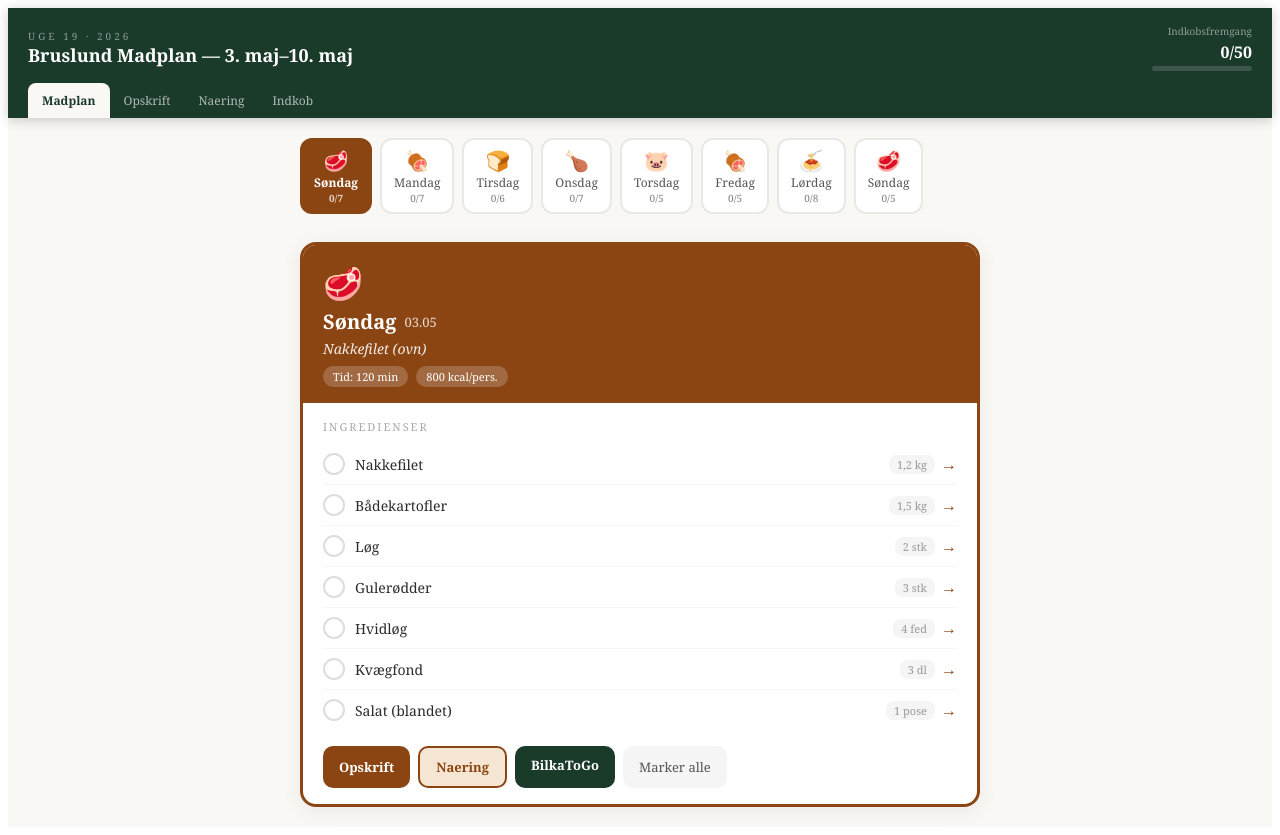
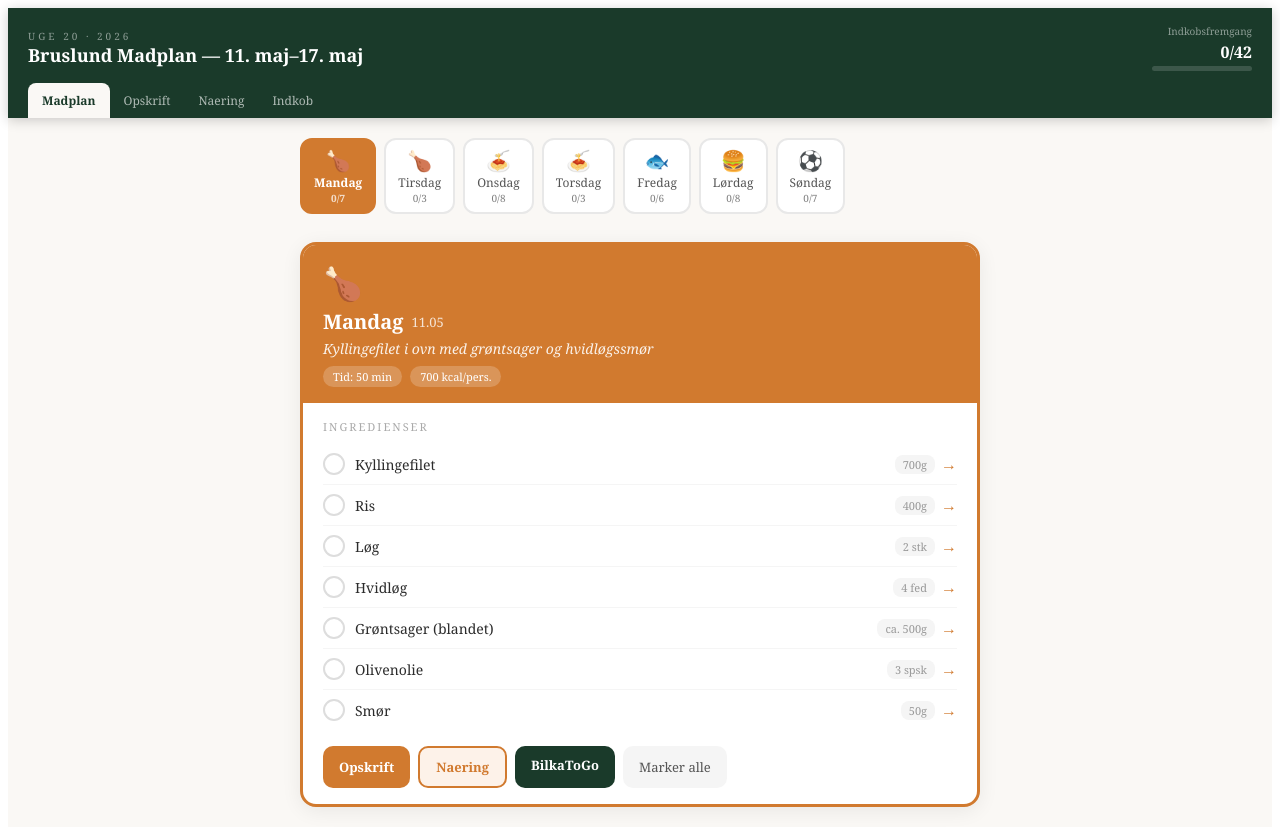
Before and after one commit to FleshDK/madplan, a React (Vite) app: page / in a window 1280 px wide. Built offline with nearby package versions, Linux system fonts and the light colour scheme.

Commit message:
🍽️ Madplan uge 20

```diff
--- a/src/App.jsx
+++ b/src/App.jsx
@@ -1,117 +1,15 @@
 import { useState } from "react";
 
-// Madplan uge 19 · 2026 · 3. maj – 10. maj
-// Opdateret af MasterKOK 👨‍🍳 søndag 3. maj 2026
-// Baseret på Bilka-tilbud og familiens præferencer
+// Madplan uge 20 · 2026 · 11. maj – 17. maj
+// Opdateret af MasterKOK 👨‍🍳 søndag 10. maj 2026
+// Baseret på familiens præferencer (fryseren tom efter uge 19)
 
 const madplan = [
   {
-    day: "Søndag",
-    dato: "03.05",
-    emoji: "🥩",
-    meal: "Nakkefilet (ovn)",
-    color: "#f5e6d3",
-    accent: "#8b4513",
-    naering: {
-      hel: { kcal: 3200, protein: 280, kulhy: 180, fedt: 130 },
-      portion: { kcal: 800, protein: 70, kulhy: 45, fedt: 33 },
-    },
-    recipe: {
-      tid: "120 min",
-      svaerhed: "Middel",
-      intro: "Klassisk søndagsret! Langtidsstegt nakkefilet bliver mørt og saftigt. Start tidligt! 🥩",
-      trin: [
-        "Forvarm ovnen til 160°C.",
-        "Tørr nakkefileten og krydr godt med salt, peber og paprika.",
-        "Brun den kort i pande med olivenolie på alle sider.",
-        "Læg i ildfast gryde med snittede løg, gulerødder og hvidløg.",
-        "Hæld kvægfond og evt. rødvin ved.",
-        "Læg låg på og bag 90-120 min til mørt og mørhørende.",
-        "Server med bådekartofler og salat. Virkelig lækkert! 🥩",
-      ],
-    },
-    ingredients: [
-      { name: "Nakkefilet", qty: "1,2 kg", url: "https://www.bilkatogo.dk/s?query=nakkefilet" },
-      { name: "Bådekartofler", qty: "1,5 kg", url: "https://www.bilkatogo.dk/s?query=kartofler" },
-      { name: "Løg", qty: "2 stk", url: "https://www.bilkatogo.dk/s?query=loeg" },
-      { name: "Gulerødder", qty: "3 stk", url: "https://www.bilkatogo.dk/s?query=gulerodder" },
-      { name: "Hvidløg", qty: "4 fed", url: "https://www.bilkatogo.dk/s?query=hvidloeg" },
-      { name: "Kvægfond", qty: "3 dl", url: "https://www.bilkatogo.dk/s?query=fond" },
-      { name: "Salat (blandet)", qty: "1 pose", url: "https://www.bilkatogo.dk/s?query=salat" },
-    ],
-  },
-  {
     day: "Mandag",
-    dato: "04.05",
-    emoji: "🍖",
-    meal: "Rester fra nakkefilet 🍖",
-    color: "#f5e6d3",
-    accent: "#8b4513",
-    naering: {
-      hel: { kcal: 2800, protein: 260, kulhy: 160, fedt: 120 },
-      portion: { kcal: 700, protein: 65, kulhy: 40, fedt: 30 },
-    },
-    recipe: {
-      tid: "60 min",
-      svaerhed: "Let",
-      intro: "Perfekt resteret-ret! Nakkefilet fra søndagen opvarmes med lidt bouillon til mørt og saftigt kød. Nem og økonmisk! 🍖",
-      trin: [
-        "Tag restene af nakkefileten fra søndagen.",
-        "Skær kødet i passende stykker.",
-        "Læg det i et ildfast fad dækt med låg eller stanniol.",
-        "Hæld 2-3 dl bouillon eller vand (evt. blandet med fløde) over kødet.",
-        "Bag det ved 150°C i 45-60 min til det er helt varmt og mørt.",
-        "Server med bådekartofler, ris eller kartofler efter behag.",
-        "Sousen fra kødet kan tjykkes med maizena hvis ønsket. Lækkert! 🍖",
-      ],
-    },
-    ingredients: [
-      { name: "Nakkefilet (rester fra søndag)", qty: "ca. 500g", url: "https://www.bilkatogo.dk/s?query=nakkefilet" },
-      { name: "Kvægfond/bouillon", qty: "2-3 dl", url: "https://www.bilkatogo.dk/s?query=fond" },
-      { name: "Bådekartofler", qty: "1,5 kg", url: "https://www.bilkatogo.dk/s?query=kartofler" },
-      { name: "Fløde (evt.)", qty: "1 dl", url: "https://www.bilkatogo.dk/s?query=flode" },
-      { name: "Smør", qty: "25g", url: "https://www.bilkatogo.dk/s?query=smor" },
-      { name: "Salt og peber", qty: "efter smag", url: "https://www.bilkatogo.dk/s?query=krydderier" },
-      { name: "Maizena (evt. tykner)", qty: "evt.", url: "https://www.bilkatogo.dk/s?query=maizena" },
-    ],
-  },
-  {
-    day: "Tirsdag",
-    dato: "05.05",
-    emoji: "🍞",
-    meal: "Rugbrødsdag 🍞",
-    color: "#f3f3f3",
-    accent: "#8b6914",
-    naering: {
-      hel: { kcal: 2600, protein: 180, kulhy: 200, fedt: 85 },
-      portion: { kcal: 650, protein: 45, kulhy: 50, fedt: 21 },
-    },
-    recipe: {
-      tid: "15 min",
-      svaerhed: "Let",
-      intro: "Nem tirsdag! Rugbrød med varm fiskefillet og varm leverpostej — klassisk dansk hygge. 🍞",
-      trin: [
-        "Tag rugbrødet og skær det i skiver.",
-        "Steg fiskefilleten kort i pande med smør til den er gylden.",
-        "Varm leverpostej op i ovnen eller på panden.",
-        "Smør rugbrødet og server det med fiskefillet og leverpostej.",
-        "Evt. tilføj salat og syltet agurk. Smukt! 🍞",
-      ],
-    },
-    ingredients: [
-      { name: "Rugbrød", qty: "1 brød", url: "https://www.bilkatogo.dk/s?query=rugbrod" },
-      { name: "Fiskefillet (frossen)", qty: "400g", url: "https://www.bilkatogo.dk/s?query=fiskefillet" },
-      { name: "Leverpostej", qty: "1 dåse", url: "https://www.bilkatogo.dk/s?query=leverpostej" },
-      { name: "Smør", qty: "50g", url: "https://www.bilkatogo.dk/s?query=smor" },
-      { name: "Salat (blandet)", qty: "evt.", url: "https://www.bilkatogo.dk/s?query=salat" },
-      { name: "Syltet agurk", qty: "evt.", url: "https://www.bilkatogo.dk/s?query=agurk" },
-    ],
-  },
-  {
-    day: "Onsdag",
-    dato: "06.05",
+    dato: "11.05",
     emoji: "🍗",
-    meal: "Kyllingebrystfilet (flødesovs)",
+    meal: "Kyllingefilet i ovn med grøntsager og hvidløgssmør",
     color: "#fdf2e9",
     accent: "#d17a2f",
     naering: {
@@ -119,163 +17,229 @@ const madplan = [
       portion: { kcal: 700, protein: 60, kulhy: 55, fedt: 24 },
     },
     recipe: {
-      tid: "40 min",
+      tid: "50 min",
       svaerhed: "Let",
-      intro: "Klassisk flødesovs-ret! Møre kyllingebrystfileter i en cremig sovs. Server med ris. 🍗",
+      intro: "Frisk start på ugen! Møre kyllingefileter med røstede grøntsager og hvidløgssmør. Nem og smagsfuld! 🍗",
       trin: [
-        "Skær kyllingebrystfileter i tynde skiver.",
-        "Steg dem kort i pande med smør på begge sider, tag dem ud.",
-        "Svits finthakket løg og hvidløg i samme pande.",
-        "Tilsæt fløde og evt. et par spsk flødeost.",
-        "Tilsæt kyllingen tilbage og lad det varme igennem.",
-        "Krydr med salt, peber og evt. sennepe.",
-        "Kog ris efter pakkehenvisning.",
-        "Server straks! Rigtig lækkert! 🍗",
+        "Forvarm ovnen til 200°C.",
+        "Skær kyllingefileter i mundfulde stykker.",
+        "Læg dem i ildfast fad med snittede løg, hvidløg og grøntsager.",
+        "Drys med olivenolie, salt og peber.",
+        "Bag i 40-45 min til kyllingen er mørt og gylden.",
+        "Blan smør og hakket hvidløg sammen til smør.",
+        "Server med ris og hvidløgssmørret. Lækkert! 🍗",
       ],
     },
     ingredients: [
-      { name: "Kyllingebrystfilet", qty: "700g", url: "https://www.bilkatogo.dk/s?query=kyllingebryst" },
+      { name: "Kyllingefilet", qty: "700g", url: "https://www.bilkatogo.dk/s?query=kyllingefilet" },
       { name: "Ris", qty: "400g", url: "https://www.bilkatogo.dk/s?query=ris" },
-      { name: "Løg", qty: "1 stk", url: "https://www.bilkatogo.dk/s?query=loeg" },
+      { name: "Løg", qty: "2 stk", url: "https://www.bilkatogo.dk/s?query=loeg" },
+      { name: "Hvidløg", qty: "4 fed", url: "https://www.bilkatogo.dk/s?query=hvidloeg" },
+      { name: "Grøntsager (blandet)", qty: "ca. 500g", url: "https://www.bilkatogo.dk/s?query=gront" },
+      { name: "Olivenolie", qty: "3 spsk", url: "https://www.bilkatogo.dk/s?query=olivenolie" },
+      { name: "Smør", qty: "50g", url: "https://www.bilkatogo.dk/s?query=smor" },
+    ],
+  },
+  {
+    day: "Tirsdag",
+    dato: "12.05",
+    emoji: "🍗",
+    meal: "Rester fra mandag (kylling)",
+    color: "#fdf2e9",
+    accent: "#d17a2f",
+    naering: {
+      hel: { kcal: 2600, protein: 220, kulhy: 200, fedt: 85 },
+      portion: { kcal: 650, protein: 55, kulhy: 50, fedt: 21 },
+    },
+    recipe: {
+      tid: "20 min",
+      svaerhed: "Let",
+      intro: "Rester fra mandag! Kyllingen opvarmes og serveres igen. Nem og sødt resteret dag. 🍗",
+      trin: [
+        "Tag restene af kyllingen fra mandag.",
+        "Varm dem op i ovnen ved 150°C i ca. 15 min.",
+        "Evt. tilsæt lidt bouillon eller vand hvis tørt.",
+        "Server med samme tilbehør som i dag eller noget nyt.",
+        "Nemt og sparer tid i køkkenet!",
+      ],
+    },
+    ingredients: [
+      { name: "Kylling (rester fra mandag)", qty: "ca. 500g", url: "https://www.bilkatogo.dk/s?query=kyllingefilet" },
+      { name: "Ris eller kartofler", qty: "efter ønske", url: "https://www.bilkatogo.dk/s?query=ris" },
+      { name: "Evt. bouillon", qty: "1 dl", url: "https://www.bilkatogo.dk/s?query=fond" },
+    ],
+  },
+  {
+    day: "Onsdag",
+    dato: "13.05",
+    emoji: "🍝",
+    meal: "Spaghetti med kødsovs (bolognese)",
+    color: "#fff3e0",
+    accent: "#e65100",
+    naering: {
+      hel: { kcal: 2900, protein: 260, kulhy: 300, fedt: 95 },
+      portion: { kcal: 725, protein: 65, kulhy: 75, fedt: 24 },
+    },
+    recipe: {
+      tid: "45 min",
+      svaerhed: "Let",
+      intro: "Klassiker — hurtig hverdagsret! Spaghetti med kødsovs er altid en succes. 🍝",
+      trin: [
+        "Kog spaghetti efter pakkehenvisning.",
+        "Brun hakket oksekød i pande med olivenolie.",
+        "Tilsæt finthakket løg og hvidløg, svits kort.",
+        "Tilsæt dåsetomater, tomatpuré og fond.",
+        "Lad det simre 20-25 min på lav varme.",
+        "Krydr med salt, peber og evt. oregano.",
+        "Bland pasta og sovs sammen. Server straks! 🍝",
+      ],
+    },
+    ingredients: [
+      { name: "Spaghetti", qty: "500g", url: "https://www.bilkatogo.dk/s?query=spaghetti" },
+      { name: "Hakket oksekød", qty: "600g", url: "https://www.bilkatogo.dk/s?query=hakket+koed" },
+      { name: "Dåsetomater", qty: "2 dåser", url: "https://www.bilkatogo.dk/s?query=daaosetomater" },
+      { name: "Løg", qty: "2 stk", url: "https://www.bilkatogo.dk/s?query=loeg" },
       { name: "Hvidløg", qty: "3 fed", url: "https://www.bilkatogo.dk/s?query=hvidloeg" },
-      { name: "Fløde", qty: "3 dl", url: "https://www.bilkatogo.dk/s?query=flode" },
-      { name: "Smør", qty: "50g", url: "https://www.bilkatogo.dk/s?query=smor" },
-      { name: "Sennepe (evt.)", qty: "1 tsk", url: "https://www.bilkatogo.dk/s?query=sennepe" },
+      { name: "Tomatpuré", qty: "2 spsk", url: "https://www.bilkatogo.dk/s?query=tomatpure" },
+      { name: "Kødfond", qty: "2 dl", url: "https://www.bilkatogo.dk/s?query=fond" },
+      { name: "Olivenolie", qty: "3 spsk", url: "https://www.bilkatogo.dk/s?query=olivenolie" },
     ],
   },
   {
     day: "Torsdag",
-    dato: "07.05",
-    emoji: "🐷",
-    meal: "Mørbrad af gris",
-    color: "#f5e6d3",
-    accent: "#a0522d",
+    dato: "14.05",
+    emoji: "🍝",
+    meal: "Rester fra onsdag (bolognese)",
+    color: "#fff3e0",
+    accent: "#e65100",
     naering: {
-      hel: { kcal: 3100, protein: 280, kulhy: 160, fedt: 130 },
-      portion: { kcal: 775, protein: 70, kulhy: 40, fedt: 33 },
+      hel: { kcal: 2700, protein: 240, kulhy: 280, fedt: 85 },
+      portion: { kcal: 675, protein: 60, kulhy: 70, fedt: 21 },
     },
     recipe: {
-      tid: "50 min",
-      svaerhed: "Middel",
-      intro: "Mørbrad af gris er en præmie-ret! Stegte kartofler og simpel sauce gør det perfekt. 🐷",
+      tid: "15 min",
+      svaerhed: "Let",
+      intro: "Rester fra onsdag! Bolognese opvarmes og serveres på frisk pasta. Nem dag! 🍝",
       trin: [
-        "Tørr mørbrad godt og krydr det godt med salt og peber.",
-        "Brun mørbrad kort i pande med smør på begge sider.",
-        "Lagt det i ildfast skål og bag ved 180°C i ca. 25-30 min.",
-        "I mellemtiden: skær kartofler i stykker og steg dem gylden i olivenolie.",
-        "Tag mørbrad ud af ovnen og lad det hvile 5 min før servering.",
-        "Skær mørbrad i pæne bider.",
-        "Server med stegte kartofler og evt. grønt. Virkelig delikat! 🐷",
+        "Kog frisk pasta efter pakkehenvisning.",
+        "Varm bolognesen fra onsdag op i pande.",
+        "Evt. tilsæt lidt vand eller fond hvis tørt.",
+        "Bland pasta og sovs sammen.",
+        "Server straks med evt. Parmesan. Lækkert! 🍝",
       ],
     },
     ingredients: [
-      { name: "Mørbrad af gris", qty: "700g", url: "https://www.bilkatogo.dk/s?query=morbrad+gris" },
-      { name: "Kartofler", qty: "1,2 kg", url: "https://www.bilkatogo.dk/s?query=kartofler" },
-      { name: "Smør", qty: "50g", url: "https://www.bilkatogo.dk/s?query=smor" },
-      { name: "Olivenolie", qty: "3 spsk", url: "https://www.bilkatogo.dk/s?query=olivenolie" },
-      { name: "Grønt (evt.)", qty: "efter behov", url: "https://www.bilkatogo.dk/s?query=gront" },
+      { name: "Spaghetti eller pasta", qty: "500g", url: "https://www.bilkatogo.dk/s?query=pasta" },
+      { name: "Bolognese (rester fra onsdag)", qty: "ca. 1 liter", url: "https://www.bilkatogo.dk/s?query=hakket+koed" },
+      { name: "Evt. Parmesan", qty: "evt.", url: "https://www.bilkatogo.dk/s?query=parmesan" },
     ],
   },
   {
     day: "Fredag",
-    dato: "08.05",
-    emoji: "🍖",
-    meal: "Spareribs",
-    color: "#f5e6d3",
-    accent: "#c0392b",
+    dato: "15.05",
+    emoji: "🐟",
+    meal: "Fiskefilet med persillesovs og citron",
+    color: "#e1f5fe",
+    accent: "#0277bd",
     naering: {
-      hel: { kcal: 3200, protein: 260, kulhy: 180, fedt: 140 },
-      portion: { kcal: 800, protein: 65, kulhy: 45, fedt: 35 },
+      hel: { kcal: 2400, protein: 280, kulhy: 160, fedt: 70 },
+      portion: { kcal: 600, protein: 70, kulhy: 40, fedt: 18 },
     },
     recipe: {
-      tid: "90 min",
+      tid: "35 min",
       svaerhed: "Let",
-      intro: "Fridag! Saftige spareribs med BBQ-sovs og pomfritter — rigtig weekendfest! 🍖",
+      intro: "Fredagsfisk! 🐟 Møre fiskefileter med frisk persillesovs og citron — klassisk dansk!",
       trin: [
-        "Forvarm ovnen til 180°C.",
-        "Forbered spareribs — fjern eventuelt plastik-folie.",
-        "Lagt ribsene i ildfast fad med lidt vand.",
-        "Bag dem i 60 min. I sidste 15 min: pensl hyppigt med BBQ-sovs.",
-        "I mellemtiden: skær kartofler i stykker og steg pomfritter efter anvisning.",
-        "Tag ribsene ud når de er møre og glistner.",
-        "Server med varme pomfritter og evt. coleslaw. Lækkert! 🍖",
+        "Kog kogte kartofler i saltet vand.",
+        "Tørr fiskefilleter og krydr med salt og peber.",
+        "Steg dem kort i pande med smør på begge sider, 3-4 min per side.",
+        "Lav persillesovs: smelt smør og tilsæt fløde og hakket persille.",
+        "Tilsæt citronjuice og smag til med salt og peber.",
+        "Læg fiskefilleten på tallerken med kartofler.",
+        "Hæld persillesovsen over. Virkelig lækkert! 🐟",
       ],
     },
     ingredients: [
-      { name: "Spareribs", qty: "1-1,5 kg", url: "https://www.bilkatogo.dk/s?query=spareribs" },
-      { name: "BBQ-sovs", qty: "1 flaske/glas", url: "https://www.bilkatogo.dk/s?query=bbq" },
-      { name: "Kartofler til pomfritter", qty: "1 kg", url: "https://www.bilkatogo.dk/s?query=kartofler" },
-      { name: "Olivenolie", qty: "til steging", url: "https://www.bilkatogo.dk/s?query=olivenolie" },
-      { name: "Coleslaw (evt.)", qty: "evt.", url: "https://www.bilkatogo.dk/s?query=coleslaw" },
+      { name: "Fiskefilet (frossen)", qty: "700g", url: "https://www.bilkatogo.dk/s?query=fiskefillet" },
+      { name: "Kogte kartofler", qty: "1,5 kg", url: "https://www.bilkatogo.dk/s?query=kartofler" },
+      { name: "Smør", qty: "75g", url: "https://www.bilkatogo.dk/s?query=smor" },
+      { name: "Fløde", qty: "2 dl", url: "https://www.bilkatogo.dk/s?query=flode" },
+      { name: "Persille (frisk)", qty: "1 bundt", url: "https://www.bilkatogo.dk/s?query=persille" },
+      { name: "Citron", qty: "1-2 stk", url: "https://www.bilkatogo.dk/s?query=citron" },
     ],
   },
   {
     day: "Lørdag",
-    dato: "09.05",
-    emoji: "🍝",
-    meal: "Pasta m. tomatflødesovs 🍝",
-    color: "#fff3e0",
-    accent: "#e65100",
+    dato: "16.05",
+    emoji: "🍔",
+    meal: "Hjemmelavede burgere med bacon og salat",
+    color: "#f5deb3",
+    accent: "#8b4513",
     naering: {
-      hel: { kcal: 2700, protein: 200, kulhy: 320, fedt: 85 },
-      portion: { kcal: 675, protein: 50, kulhy: 80, fedt: 21 },
+      hel: { kcal: 3100, protein: 280, kulhy: 260, fedt: 110 },
+      portion: { kcal: 775, protein: 70, kulhy: 65, fedt: 28 },
     },
     recipe: {
-      tid: "35 min",
-      svaerhed: "Let",
-      intro: "Klassisk italiensk pasta-ret med cremig tomatflødesovs. Enkelt men deiligt! 🍝",
+      tid: "60 min",
+      svaerhed: "Middel",
+      intro: "Weekendhygge! 🍔 Hjemmelavede burgere med sprødt bacon — en vinder!",
       trin: [
-        "Kog pasta efter pakkehenvisning, sirup og sæt den til siden.",
-        "Svits finthakket løg og hvidløg i olivenolie.",
-        "Tilsæt dåsetomater og lad det simre 10 min.",
-        "Hæld fløde ved og lad det varme igennem.",
-        "Krydr med salt, peber, basilikum og evt. oregano.",
-        "Bland pasta og sovs sammen.",
-        "Server med evt. Parmesan og frisk basil. Mmm! 🍝",
+        "Steg pomfritter efter anvisning (eller bådekartofler efter valg).",
+        "Bland hakket oksekød med salt, peber og evt. løg.",
+        "Form kødet i 4 patties (ca. 150g hver).",
+        "Steg burgers i het pande 3-4 min per side til medium-rare.",
+        "Steg bacon til sprødt.",
+        "Toaster brødet eller burgerbuns.",
+        "Sammensat burger: bund, mayo, salat, tomat, burger, ost, bacon, top.",
+        "Server med varme pomfritter og evt. dips. Lækkert! 🍔",
       ],
     },
     ingredients: [
-      { name: "Pasta", qty: "500g", url: "https://www.bilkatogo.dk/s?query=pasta" },
-      { name: "Dåsetomater", qty: "2 dåser", url: "https://www.bilkatogo.dk/s?query=daaosetomater" },
-      { name: "Fløde", qty: "2 dl", url: "https://www.bilkatogo.dk/s?query=flode" },
-      { name: "Løg", qty: "1 stk", url: "https://www.bilkatogo.dk/s?query=loeg" },
-      { name: "Hvidløg", qty: "3 fed", url: "https://www.bilkatogo.dk/s?query=hvidloeg" },
-      { name: "Olivenolie", qty: "3 spsk", url: "https://www.bilkatogo.dk/s?query=olivenolie" },
-      { name: "Basilikum", qty: "evt.", url: "https://www.bilkatogo.dk/s?query=basilikum" },
-      { name: "Parmesan (evt.)", qty: "evt.", url: "https://www.bilkatogo.dk/s?query=parmesan" },
+      { name: "Hakket oksekød", qty: "600g", url: "https://www.bilkatogo.dk/s?query=hakket+koed" },
+      { name: "Burgerbuns eller brød", qty: "4 stk", url: "https://www.bilkatogo.dk/s?query=burgerbuns" },
+      { name: "Bacon", qty: "200g", url: "https://www.bilkatogo.dk/s?query=bacon" },
+      { name: "Kartofler (pomfritter)", qty: "1 kg", url: "https://www.bilkatogo.dk/s?query=kartofler" },
+      { name: "Salat (blandet)", qty: "1 pose", url: "https://www.bilkatogo.dk/s?query=salat" },
+      { name: "Tomat", qty: "2 stk", url: "https://www.bilkatogo.dk/s?query=tomat" },
+      { name: "Ost (cheddar)", qty: "4 skiver", url: "https://www.bilkatogo.dk/s?query=cheddar+ost" },
+      { name: "Mayo og evt. dips", qty: "efter ønske", url: "https://www.bilkatogo.dk/s?query=mayo" },
     ],
   },
   {
     day: "Søndag",
-    dato: "10.05",
-    emoji: "🥩",
-    meal: "Kalveculotte (bøf)",
-    color: "#e8f4f8",
-    accent: "#2c3e50",
+    dato: "17.05",
+    emoji: "⚽",
+    meal: "Flæskesteg med rødkål og brun sovs",
+    color: "#fce4ec",
+    accent: "#c2185b",
     naering: {
-      hel: { kcal: 3000, protein: 300, kulhy: 140, fedt: 120 },
-      portion: { kcal: 750, protein: 75, kulhy: 35, fedt: 30 },
+      hel: { kcal: 3200, protein: 300, kulhy: 200, fedt: 130 },
+      portion: { kcal: 800, protein: 75, kulhy: 50, fedt: 33 },
     },
     recipe: {
-      tid: "25 min",
-      svaerhed: "Let",
-      intro: "Festlig søndag! Møre kalveculotte-bøffer med bearnaise og bådekartofler. Lækkert! 🥩",
+      tid: "120 min",
+      svaerhed: "Middel",
+      intro: "⚽ Vejle BK-dag! Klassisk dansk flæskesteg med rødkål. Enkel og festlig — Lars muligvis til stadion!",
       trin: [
-        "Tag bøffer ud og lad dem varme til stuetemperatur.",
-        "Kog bådekartofler i saltet vand ca. 15-20 min.",
-        "Varm pande med smør til høj varme.",
-        "Steg bøfferne ca. 3-4 min per side til medium.",
-        "Lad dem hvile 3 min på varm tallerken.",
-        "Server med bådekartofler og fyldig bearnaise.",
-        "Evt. tilføj салat på siden. Virkelig festligt! 🥩",
+        "Forvarm ovnen til 180°C.",
+        "Tag flæskesteg ud og lad den varme til stuetemperatur.",
+        "Tørr stegen og krydr med salt og peber.",
+        "Brun stegen kort i pande, læg den i ildfast fad.",
+        "Bag i 90-100 min til mørt. Pensl hyppigt med stegekræm.",
+        "I mellemtiden: kog kogte kartofler og tørn rødkål.",
+        "Lav brun sovs fra stegesaften eller kødfond.",
+        "Skær stegen i pæne skiver. Server med kartofler, rødkål og sovs.",
+        "Festligt og klassisk dansk! ⚽",
       ],
     },
     ingredients: [
-      { name: "Kalveculotte-bøffer", qty: "4 stk (ca. 180g)", url: "https://www.bilkatogo.dk/s?query=kalveculotte" },
-      { name: "Bådekartofler", qty: "1,5 kg", url: "https://www.bilkatogo.dk/s?query=kartofler" },
-      { name: "Smør", qty: "75g", url: "https://www.bilkatogo.dk/s?query=smor" },
-      { name: "Bearnaise", qty: "1 pose/glas", url: "https://www.bilkatogo.dk/s?query=bearnaise" },
-      { name: "Salat (blandet)", qty: "evt.", url: "https://www.bilkatogo.dk/s?query=salat" },
+      { name: "Flæskesteg", qty: "1,5 kg", url: "https://www.bilkatogo.dk/s?query=flaeskesteg" },
+      { name: "Kogte kartofler", qty: "1,5 kg", url: "https://www.bilkatogo.dk/s?query=kartofler" },
+      { name: "Rødkål (færsk)", qty: "1 hoved", url: "https://www.bilkatogo.dk/s?query=rodkal" },
+      { name: "Kødfond", qty: "3-4 dl", url: "https://www.bilkatogo.dk/s?query=fond" },
+      { name: "Smør", qty: "50g", url: "https://www.bilkatogo.dk/s?query=smor" },
+      { name: "Maizena (evt. tykner)", qty: "1 spsk", url: "https://www.bilkatogo.dk/s?query=maizena" },
+      { name: "Salt og peber", qty: "efter smag", url: "https://www.bilkatogo.dk/s?query=krydderier" },
     ],
   },
 ];
@@ -354,8 +318,8 @@ export default function App() {
       <div style={{ background: "#1a3a2a", color: "white", padding: "16px 20px 0", position: "sticky", top: 0, zIndex: 100, boxShadow: "0 2px 12px rgba(0,0,0,0.2)" }}>
         <div style={{ display: "flex", justifyContent: "space-between", alignItems: "center", marginBottom: 12 }}>
           <div>
-            <div style={{ fontSize: 10, letterSpacing: 3, textTransform: "uppercase", opacity: 0.5 }}>Uge 19 · 2026</div>
-            <div style={{ fontSize: 18, fontWeight: "bold" }}>Bruslund Madplan — 3. maj–10. maj</div>
+            <div style={{ fontSize: 10, letterSpacing: 3, textTransform: "uppercase", opacity: 0.5 }}>Uge 20 · 2026</div>
+            <div style={{ fontSize: 18, fontWeight: "bold" }}>Bruslund Madplan — 11. maj–17. maj</div>
           </div>
           <div style={{ textAlign: "right" }}>
             <div style={{ fontSize: 10, opacity: 0.5, marginBottom: 3 }}>Indkobsfremgang</div>
@@ -516,7 +480,7 @@ export default function App() {
         {view === "list" && (
           <div>
             <div style={{ background: "#1a3a2a", color: "white", borderRadius: 12, padding: "14px 18px", marginBottom: 20, display: "flex", justifyContent: "space-between", alignItems: "center" }}>
-              <span style={{ fontWeight: "bold", fontSize: 15 }}>Indkobsliste — uge 19</span>
+              <span style={{ fontWeight: "bold", fontSize: 15 }}>Indkobsliste — uge 20</span>
               <span style={{ fontSize: 13, opacity: 0.7 }}>{checkedItems}/{totalItems} afkrydset</span>
             </div>
             {madplan.map((day, di) => (
```
